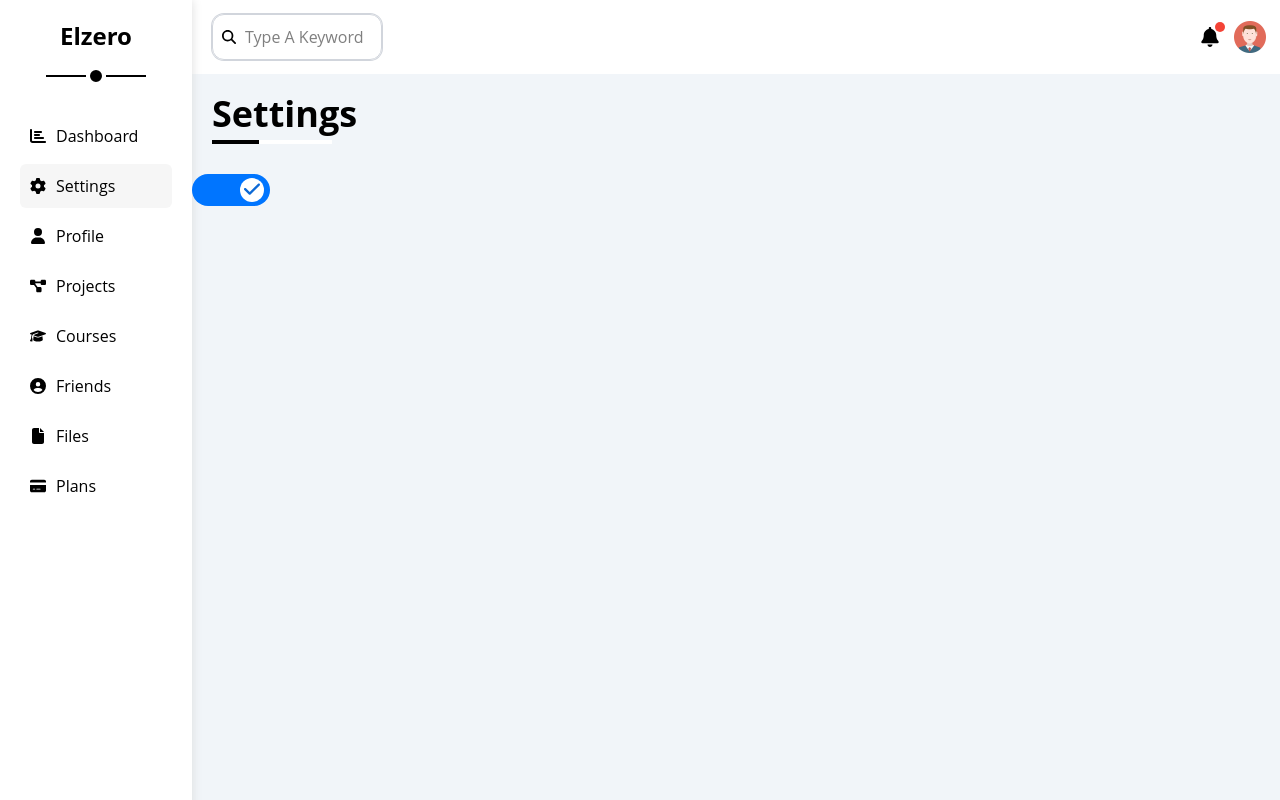
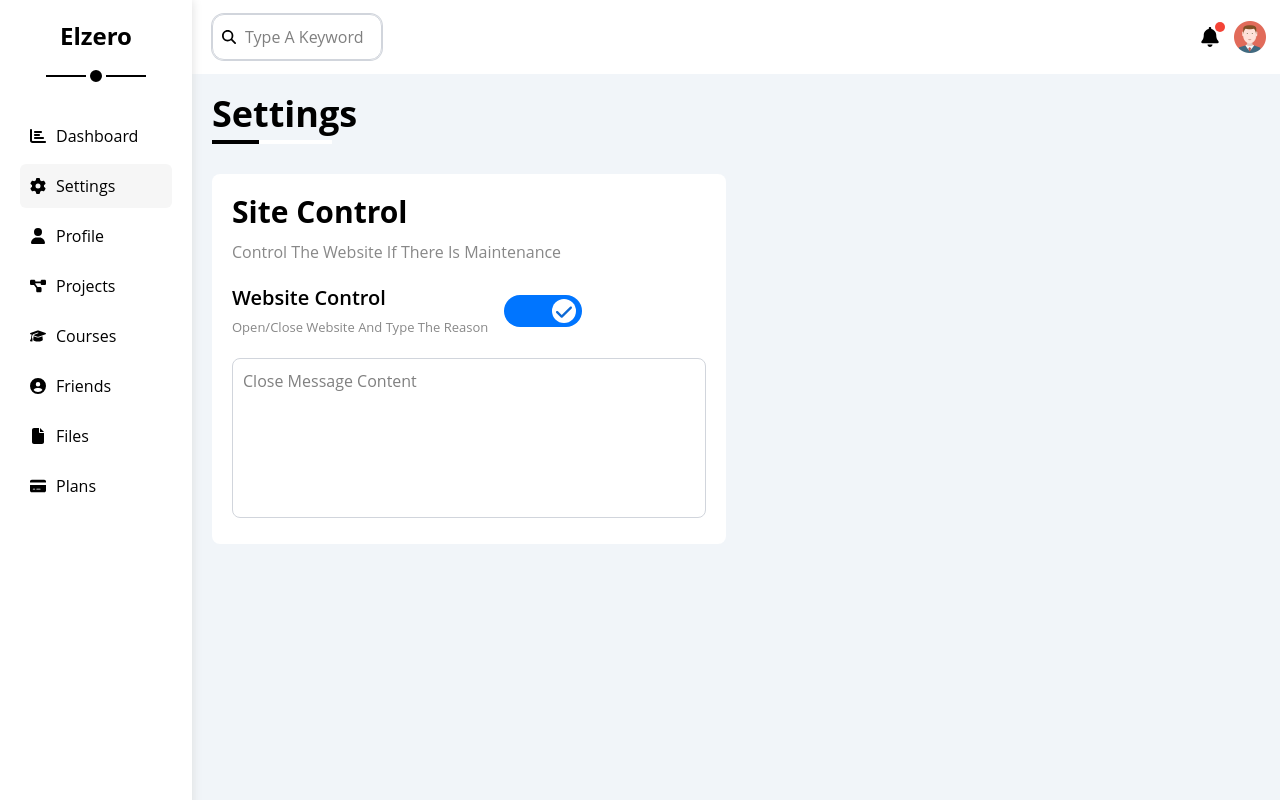
Before and after one commit to Mohamed3Eid/Dashboard, a website: page src/pages/setting.html in a window 1280 px wide. Shown: the top 800 px of the page. Drawn offline with nearby package versions, Linux system fonts and the light colour scheme; files that its build step writes are made by us from their sources.

```diff
--- a/src/pages/setting.html
+++ b/src/pages/setting.html
@@ -219,11 +219,28 @@
         <!-- start wrapper -->
         <div
           class="mx-2 md:mx-5 grid gap-2.5 md:gap-5 md:grid-cols-1 xl:grid-cols-2"
-        ></div>
-        <!-- end wrapper -->
-        <div class="h-screen">
+        >
+          <!-- start site control -->
+          <div class="bg-white p-5 rounded-lg">
+            <h2 class="mb-2.5">site control</h2>
+            <p class="text-info capitalize">
+              control the website if there is maintenance
+            </p>
+            <div class="flex items-center gap-1 my-5">
+              <div>
+                <h4 class="mb-1.5">website control</h4>
+                <p class="capitalize text-info text-[13px] me-3">
+                  open/close website and type the reason
+                </p>
+              </div>
+
               <label for="switch" class="relative peer">
-            <input id="switch" type="checkbox" checked class="sr-only peer" />
+                <input
+                  id="switch"
+                  type="checkbox"
+                  checked
+                  class="sr-only peer"
+                />
                 <div
                   class="bg-gray-300 w-[78px] h-8 rounded-2xl relative before:absolute before:content-[''] before:bg-white before:w-6 before:h-6 before:rounded-full before:start-1 before:top-1 peer-checked:bg-primary peer-checked:before:start-12 before:transition-all before:duration-300"
                 ></div>
@@ -240,7 +257,7 @@
                 <svg
                   xmlns="http://www.w3.org/2000/svg"
                   viewBox="0 0 448 512"
-              class="w-4 h4 absolute top-1.5 start-2 opacity-0 peer-checked:start-13 peer-checked:opacity-100 transition-all duration-300"
+                  class="w-4 h4 absolute top-2 start-2 opacity-0 peer-checked:start-13 peer-checked:opacity-100 transition-all duration-300"
                 >
                   <path
                     d="M438.6 105.4c12.5 12.5 12.5 32.8 0 45.3l-256 256c-12.5 12.5-32.8 12.5-45.3 0l-128-128c-12.5-12.5-12.5-32.8 0-45.3s32.8-12.5 45.3 0L160 338.7 393.4 105.4c12.5-12.5 32.8-12.5 45.3 0z"
@@ -249,6 +266,15 @@
                 </svg>
               </label>
             </div>
+            <textarea
+              placeholder="close message content"
+              class="resize-none w-full h-40 p-2.5 border border-gray-300 rounded-lg outline-0 placeholder:capitalize focus:placeholder:opacity-0 placeholder:transition placeholder:duration-300 caret-primary"
+            ></textarea>
+          </div>
+          <!-- end site control -->
+        </div>
+        <!-- end wrapper -->
+        <div class="h-screen"></div>
       </div>
       <!-- end content -->
     </div>
```
Lines whose indentation alone changed are shown as unchanged.
